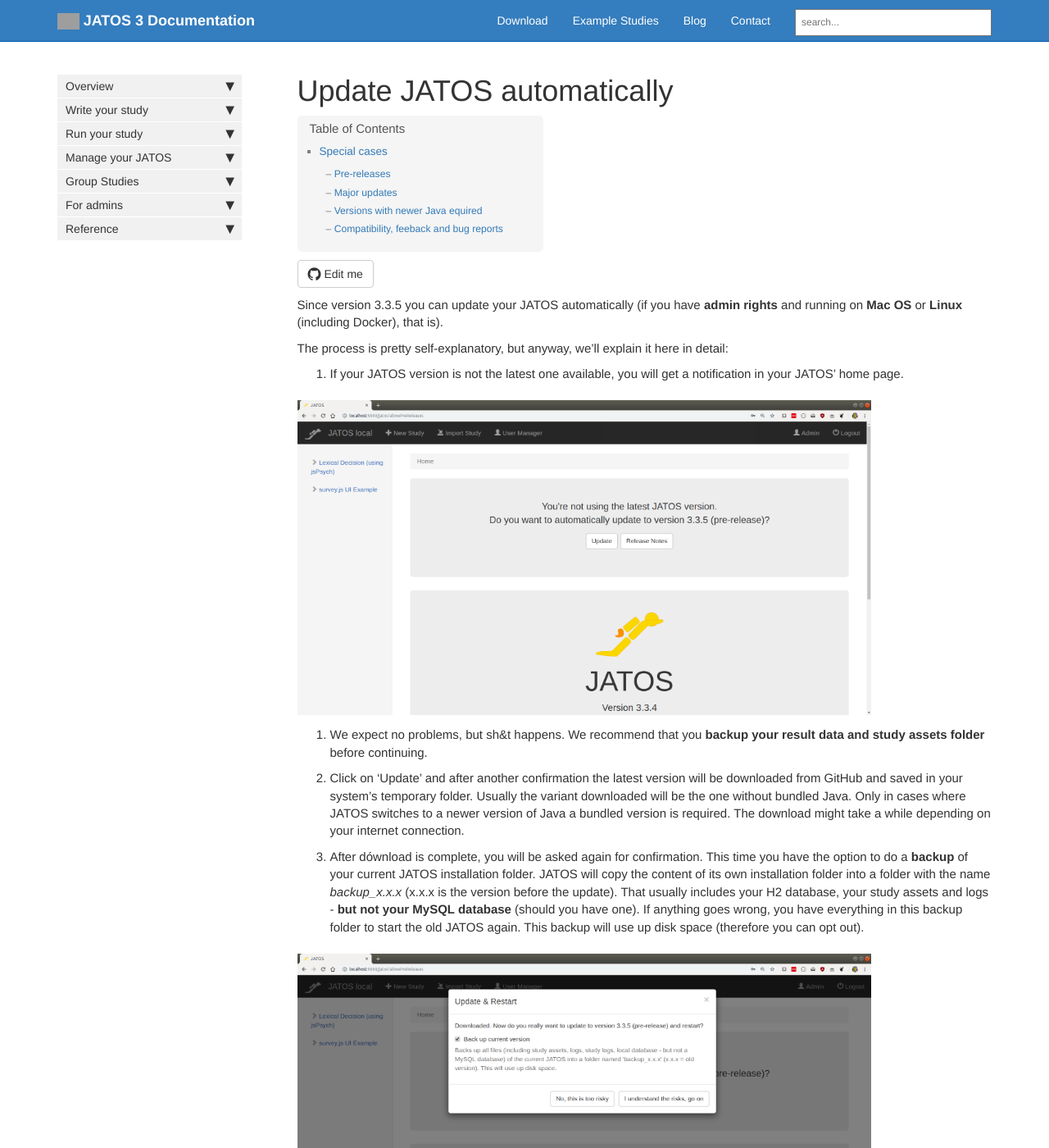
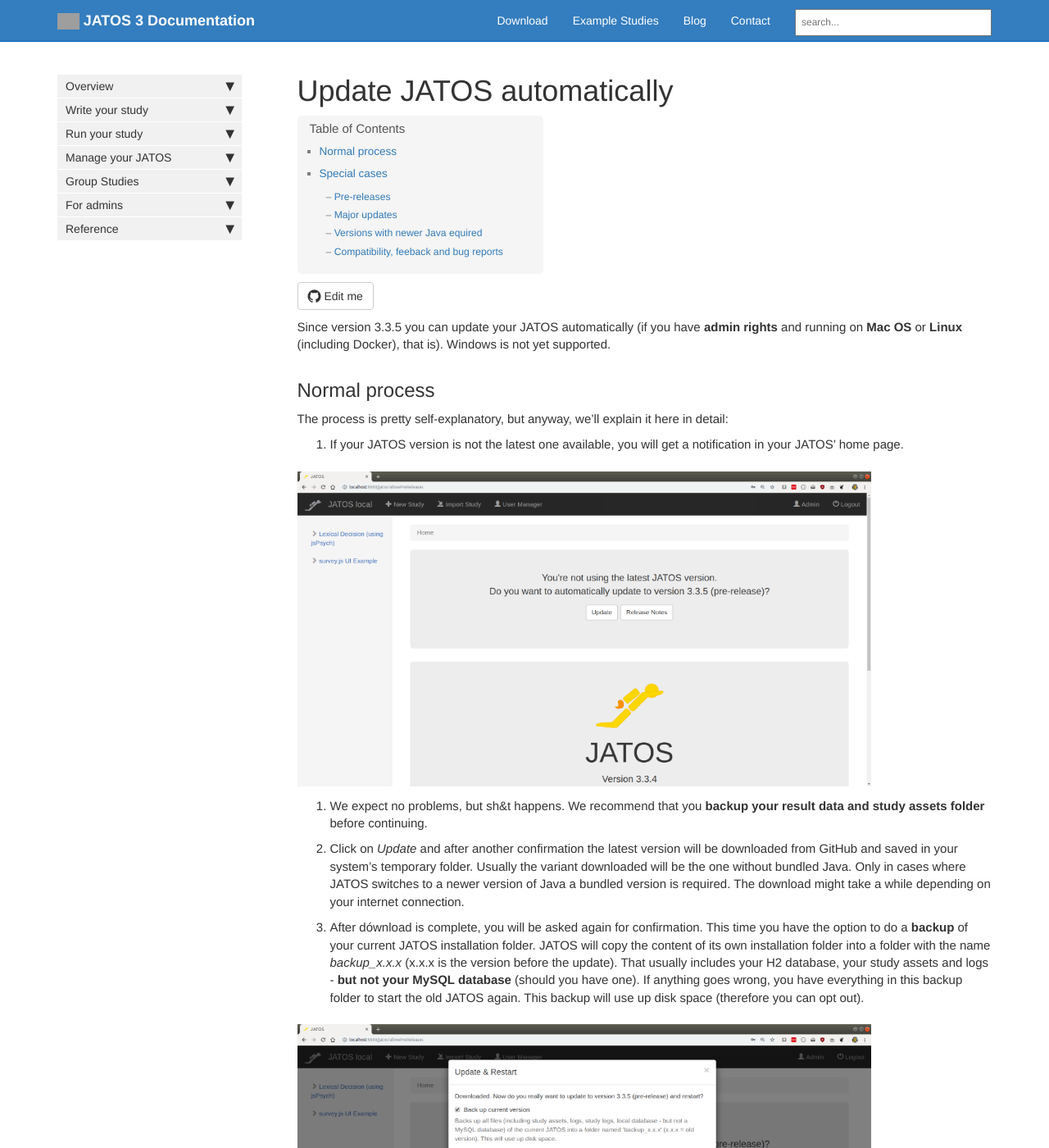
Before and after one commit to kristian-lange-tw/JATOS_docs_v3, a Jekyll site: the page built from pages/Update-JATOS-Automatically.md, in a window 1280 px wide and 1400 px high. Shown: the whole window at 82% size. Built offline with Jekyll 4.4.1, drawn with Linux system fonts in a browser that asks for light colours; nearby versions of some CDN libraries; comment, search, counter and statistics services are not loaded; grey boxes are pictures that could not be loaded.

Commit message:
Update Update-JATOS-Automatically.md

```diff
--- a/pages/Update-JATOS-Automatically.md
+++ b/pages/Update-JATOS-Automatically.md
@@ -10,7 +10,9 @@
 last_updated: 23 Mar 2019
 ---
 
-Since version 3.3.5 you can update your JATOS automatically (if you have **admin rights** and running on **Mac OS** or **Linux** (including Docker), that is).
+Since version 3.3.5 you can update your JATOS automatically (if you have **admin rights** and running on **Mac OS** or **Linux** (including Docker), that is). Windows is not yet supported.
+
+## Normal process
 
 The process is pretty self-explanatory, but anyway, we'll explain it here in detail:
 
@@ -19,7 +21,7 @@
 ![Update notification Schreenshot](images/autoupdate-notification.png)
 
 1. We expect no problems, but sh&t happens. We recommend that you **backup your result data and study assets folder** before continuing.
-1. Click on 'Update' and after another confirmation the latest version will be downloaded from GitHub and saved in your system's temporary folder. Usually the variant downloaded will be the one without bundled Java. Only in cases where JATOS switches to a newer version of Java a bundled version is required. The download might take a while depending on your internet connection.
+1. Click on _Update_ and after another confirmation the latest version will be downloaded from GitHub and saved in your system's temporary folder. Usually the variant downloaded will be the one without bundled Java. Only in cases where JATOS switches to a newer version of Java a bundled version is required. The download might take a while depending on your internet connection.
 1. After dównload is complete, you will be asked again for confirmation. This time you have the option to do a **backup** of your current JATOS installation folder. JATOS will copy the content of its own installation folder into a folder with the name _backup_x.x.x_ (x.x.x is the version before the update). That usually includes your H2 database, your study assets and logs - **but not your MySQL database** (should you have one). If anything goes wrong, you have everything in this backup folder to start the old JATOS again. This backup will use up disk space (therefore you can opt out).
 
 ![Update notification Schreenshot](images/autoupdate-update-and-restart.png)
```
